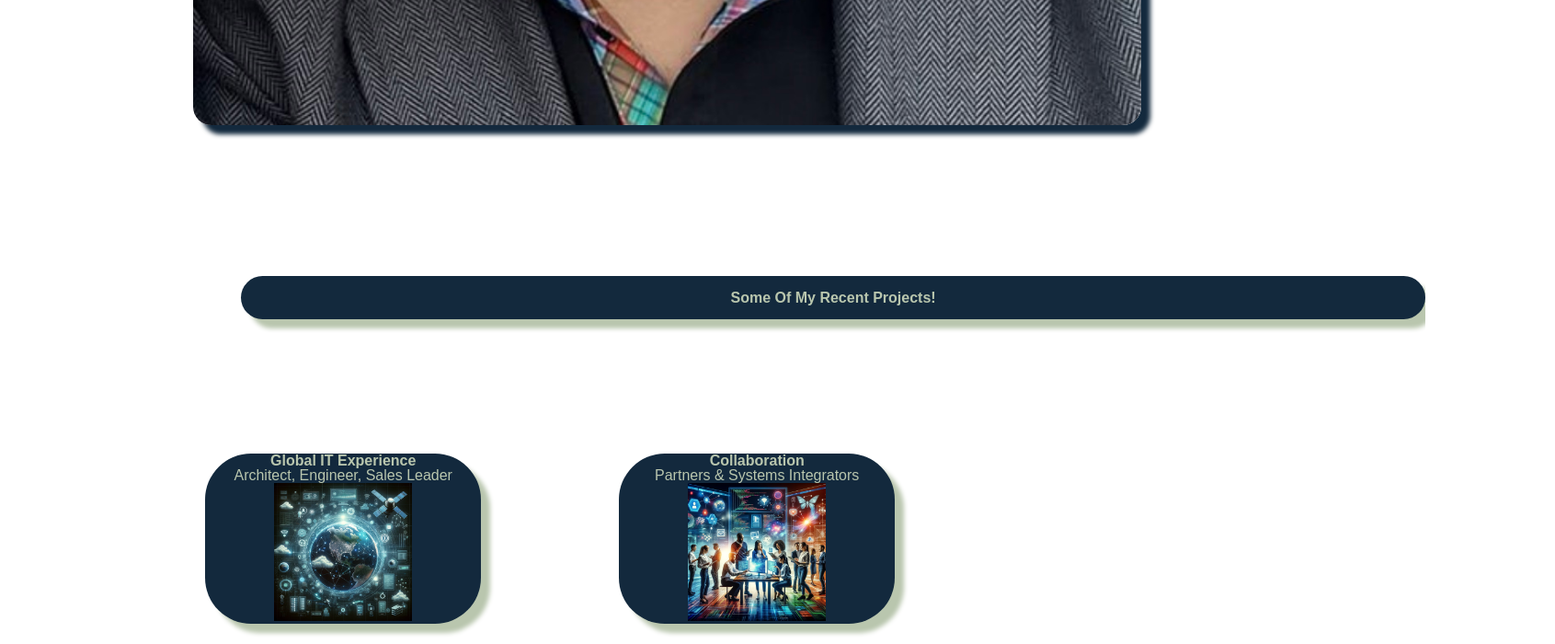
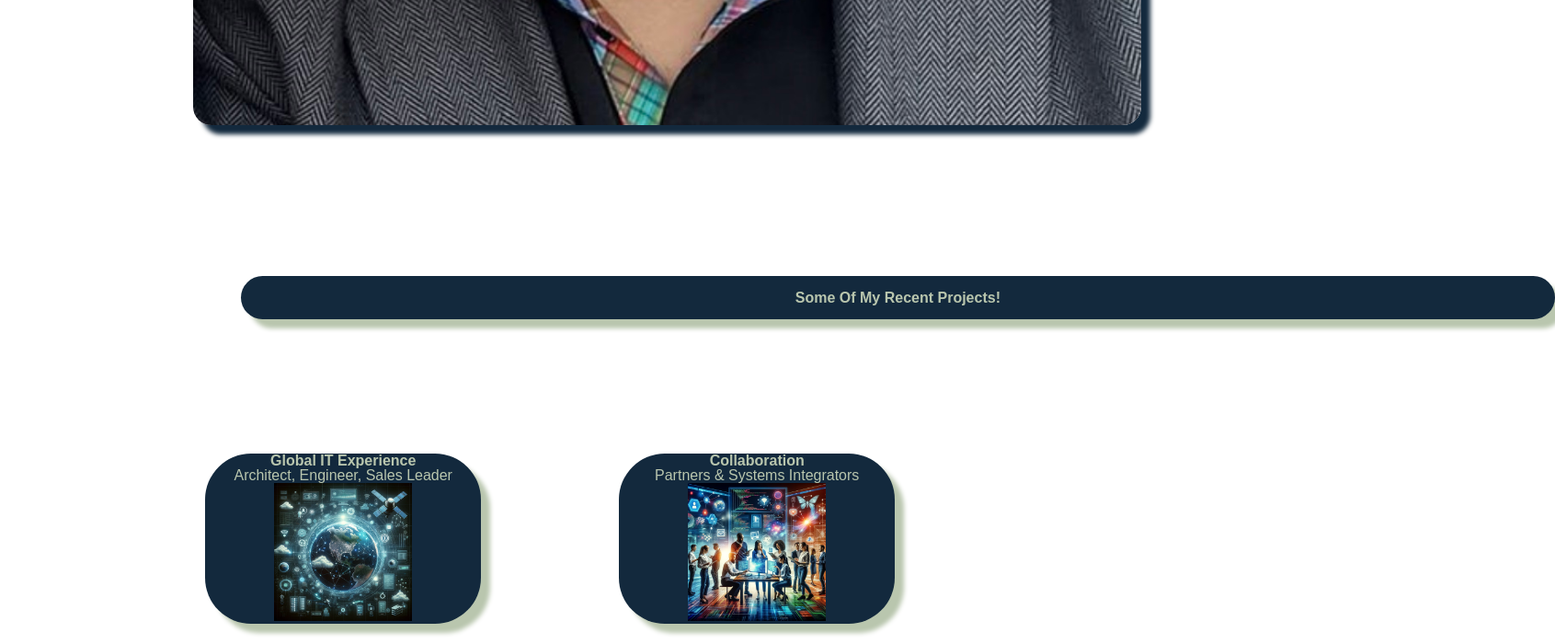
Before and after one commit to maslla100/Challenge-UTA-2, a plain HTML site: page index.html in a window 1280 px wide. Shown: the part 2167-2867 px from the top of the page at 92% size, 1691 px wide, since content can reach past the window. Drawn offline with Linux system fonts and the light colour scheme.

```diff
--- a/css/style.css
+++ b/css/style.css
@@ -209,7 +209,7 @@ aside li:hover {
   background-color: var(--darkblue);
   padding: 7%;
   border-radius: 50px;
-  width: 577%;
+  width: 640%;
   margin-left: 117.5%;
   box-shadow: 10px 10px 5px var(--gold);
   margin-top: -70%;
```
